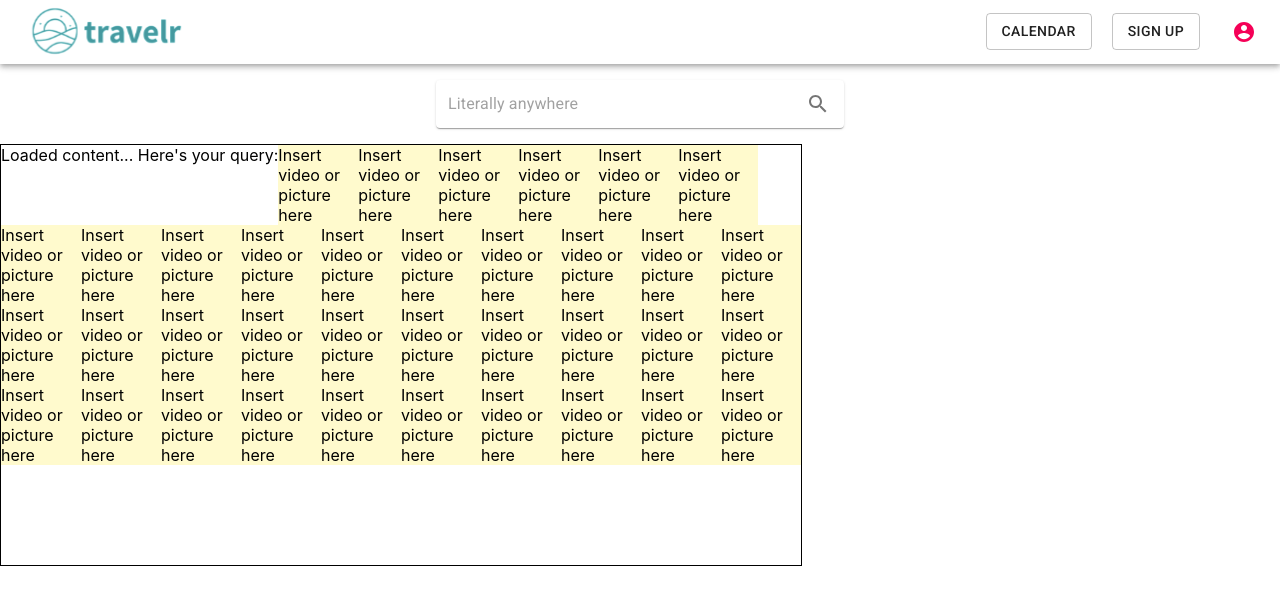
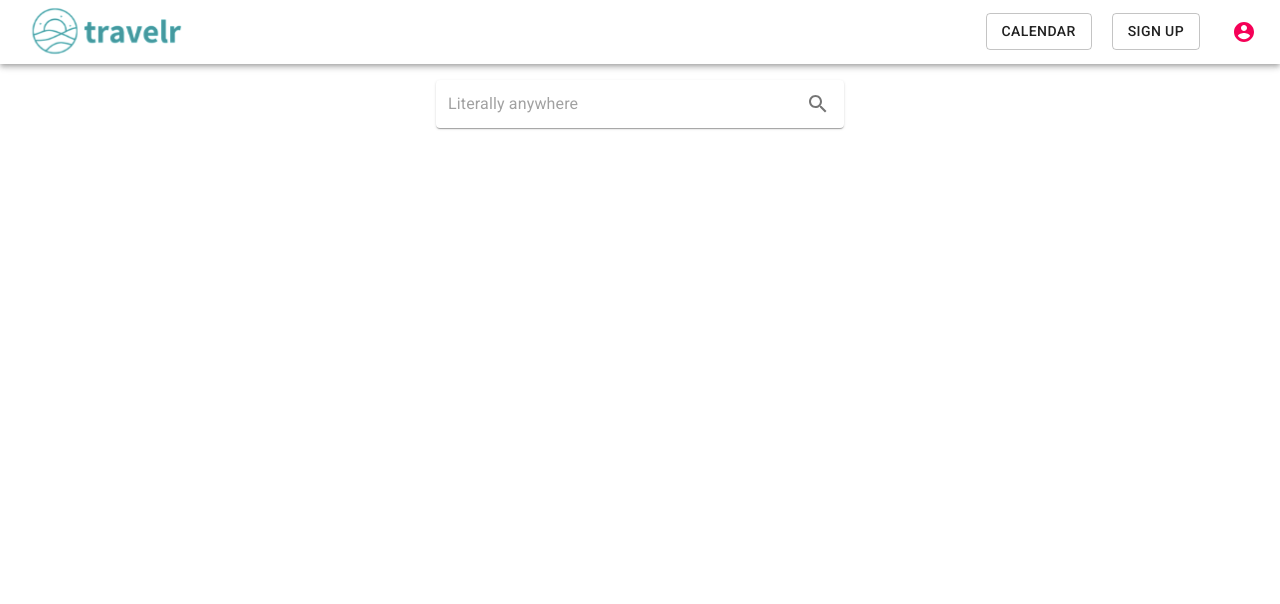
Before and after one commit to janet-chen/CPSC436I-project, a React (Create React App) app: page /results in a window 1280 px wide. Shown: the top 604 px of the page. Built offline with nearby package versions, Linux system fonts and the light colour scheme; what unsplash-js would draw is missing.

Commit message:
search results styling (#16)
* search results material ui

* small changes

```diff
--- a/src/components/App.js
+++ b/src/components/App.js
@@ -5,7 +5,7 @@ import Registration from './UserForms/Registration';
 import MyCalendar from './Calendar';
 import Searchbar from './Searchbar.js';
 import SaveColumn from './SaveColumn/SaveColumn';
-import Display from './Display/Display';
+import Display from './Display';
 import NavBar from './NavBar';
 import LandingPage from './LandingPage';
 import { BrowserRouter as Router, Route, Switch, Link } from 'react-router-dom';
--- /dev/null
+++ b/src/components/Display.js
@@ -0,0 +1,87 @@
+import { connect } from 'react-redux';
+import React, { Component } from 'react';
+import { withStyles } from '@material-ui/core/styles';
+import Grid from '@material-ui/core/Grid';
+import Card from '@material-ui/core/Card';
+import CardActions from '@material-ui/core/CardActions';
+import CardContent from '@material-ui/core/CardContent';
+import CardMedia from '@material-ui/core/CardMedia';
+import Button from '@material-ui/core/Button';
+import Typography from '@material-ui/core/Typography';
+import FavoriteIcon from '@material-ui/icons/Favorite';
+import IconButton from '@material-ui/core/IconButton';
+
+const styles = makeStyles => ({
+  root: {
+    maxWidth: 400,
+    margin: 'auto'
+  },
+  title: {
+    fontSize: 14,
+  },
+  grid: {
+    display: 'flex',
+    alignItems: 'center',
+    alignContent: 'center',
+    direction: 'row',
+    // flexwrap: 'wrap'
+  }
+  // pos: {
+  //   marginBottom: 12,
+  // },
+});
+
+class Display extends Component {
+  constructor(props) {
+    super(props);
+
+    this.state = {
+    };
+  }
+
+  render() {
+    const { classes } = this.props;
+    return (
+      <Grid
+        container
+        flexgrow={1}
+        spacing={3}
+        direction="row"
+        justify="center"
+        alignContent="center"
+      >
+        {this.props.results.map((imgInState, id) => {
+          return <Grid item xs={4}>
+            <Card className={classes.root} key={id}>
+              <CardMedia
+                component="img"
+                height="240"
+                image={imgInState.urls.small}
+                title={this.props.query}
+              />
+              <CardContent>
+              </CardContent>
+              <CardActions>
+                <Button size="small">{this.props.query}</Button>
+                <IconButton aria-label="add to favorites">
+                  <FavoriteIcon />
+                </IconButton>
+              </CardActions>
+            </Card>
+          </Grid>
+        })}
+      </Grid>
+    );
+  }
+}
+
+const mapStateToProps = (state) => {
+  return {
+    query: state.submittedSearch.currentSearch,
+    results: state.submittedImages.savedImages
+  };
+};
+
+const DisplayContainer = connect(mapStateToProps)(withStyles(styles)(Display));
+
+export default DisplayContainer;
--- a/src/components/Display/Display.js
+++ /dev/null
@@ -1,71 +0,0 @@
-import React, { Component } from 'react';
-import { connect } from 'react-redux';
-import './Display.css';
-import Media from '../Media/Media';
-
-class Display extends Component {
-  constructor (props) {
-    super(props);
-
-    this.state = {
-    };
-  }
-
-  render () {
-    return (
-      <div className='display'>
-                Loaded content... Here's your query: {this.props.query}
-        {this.props.results.map((imgInState, id) => {
-          return <img key={id} src={imgInState.urls.small} alt='An image' />;
-        })}
-        <Media />
-        <Media />
-        <Media />
-        <Media />
-        <Media />
-        <Media />
-        <Media />
-        <Media />
-        <Media />
-        <Media />
-        <Media />
-        <Media />
-        <Media />
-        <Media />
-        <Media />
-        <Media />
-        <Media />
-        <Media />
-        <Media />
-        <Media />
-        <Media />
-        <Media />
-        <Media />
-        <Media />
-        <Media />
-        <Media />
-        <Media />
-        <Media />
-        <Media />
-        <Media />
-        <Media />
-        <Media />
-        <Media />
-        <Media />
-        <Media />
-        <Media />
-      </div>
-    );
-  }
-}
-
-const mapStateToProps = (state) => {
-  return {
-    query: state.submittedSearch.currentSearch,
-    results: state.submittedImages.savedImages
-  };
-};
-
-const DisplayContainer = connect(mapStateToProps)(Display);
-
-export default DisplayContainer;
--- a/src/components/LandingPage.js
+++ b/src/components/LandingPage.js
@@ -42,7 +42,7 @@ export default function LandingPage() {
   return (
       <Grid
     container
-      flexGrow={1}
+      flexgrow={1}
       spacing={3}
       direction="row"
       justify="center"
```
